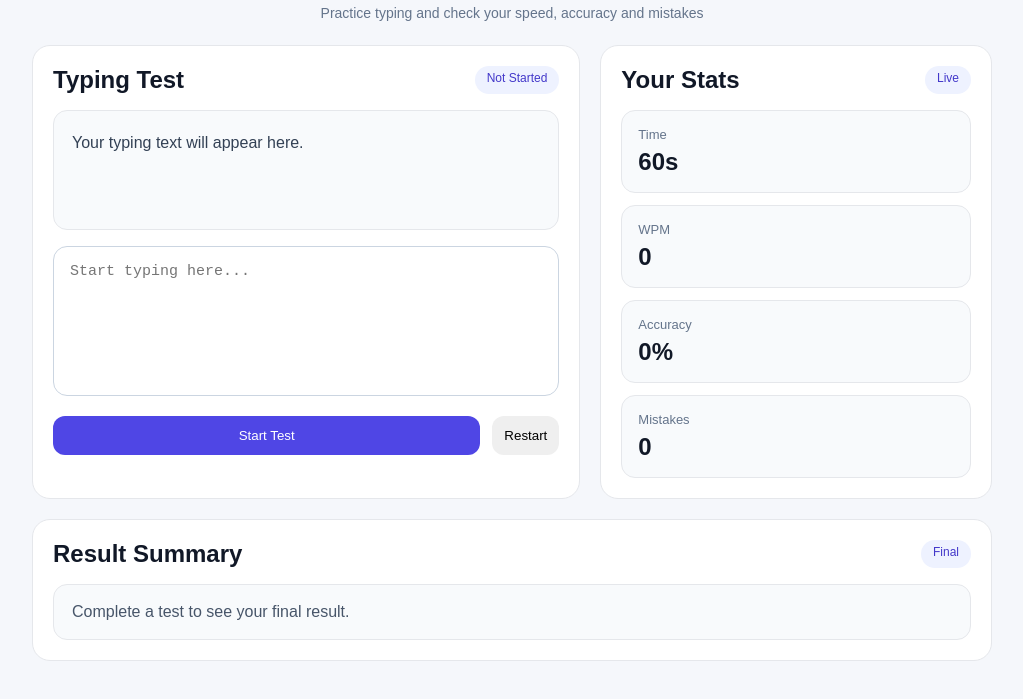
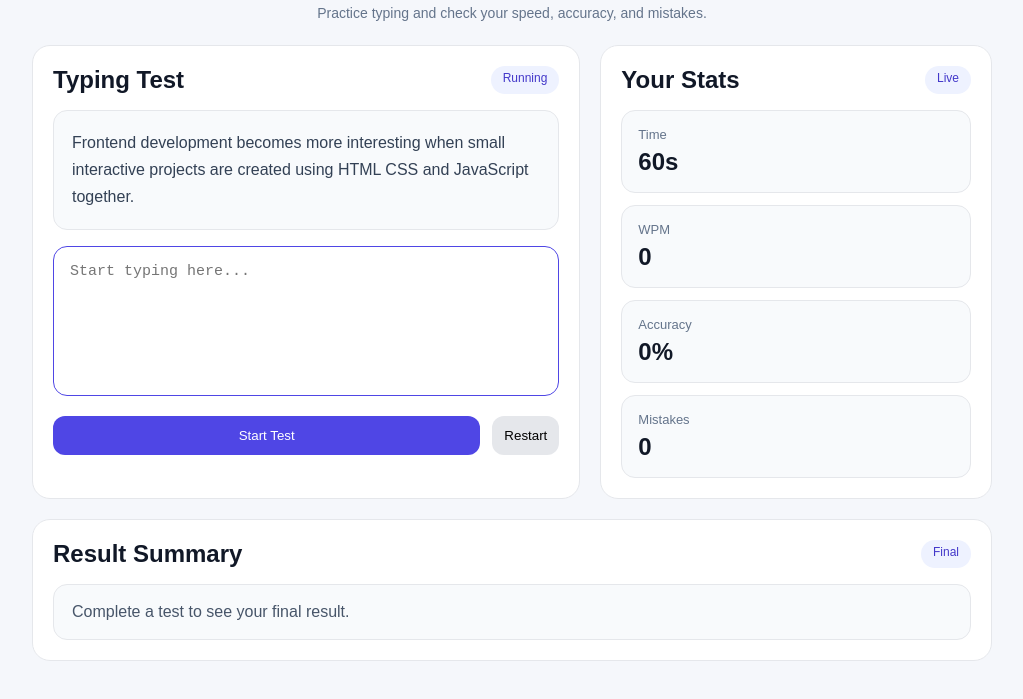
Before and after one commit to architraj99/Typing-Speed-Tester, a plain HTML site: page index.html in a window 1280 px wide. Both pictures are taken after a click on the button "Start Test". Shown: the part 65-764 px from the top of the page, without its empty margins (128-1151 px from the left). Drawn offline with Linux system fonts and the light colour scheme.

Commit message:
Added random typing text system
Added multiple typing paragraphs and random text

The typing test now loads a different para each time the user starts or restarts the test...

```diff
--- a/index.html
+++ b/index.html
@@ -12,7 +12,7 @@
 
         <header class="hero-section">
             <h1>Typing Speed Tester</h1>
-            <p>Practice typing and check your speed, accuracy and mistakes</p>
+            <p>Practice typing and check your speed, accuracy, and mistakes.</p>
         </header>
 
         <main class="main-layout">
@@ -24,7 +24,7 @@
                     <span id="testStatus">Not Started</span>
                 </div>
 
-                <div class="text-box" id="testBox">
+                <div class="text-box" id="textBox">
                     Your typing text will appear here.
                 </div>
 
@@ -32,7 +32,7 @@
 
                 <div class="button-row">
                     <button id="startBtn">Start Test</button>
-                    <button id="resetBtn">Restart</button>
+                    <button id="restartBtn">Restart</button>
                 </div>
 
             </section>
@@ -57,14 +57,11 @@
                     </div>
 
                     <div class="stat-box">
-
                         <span>Accuracy</span>
                         <strong id="accuracyValue">0%</strong>
-
                     </div>
 
                     <div class="stat-box">
-
                         <span>Mistakes</span>
                         <strong id="mistakeValue">0</strong>
                     </div>
--- a/script.js
+++ b/script.js
@@ -13,10 +13,71 @@ let mistakeValue = document.getElementById("mistakeValue");
 
 let resultBox = document.getElementById("resultBox");
 
-startBtn.onclick = function() {
+let paragraphs = [
+
+    "Typing regularly can improve focus and help build better keyboard accuracy over time for everyday computer usage.",
+
+    "Frontend development becomes more interesting when small interactive projects are created using HTML CSS and JavaScript together.",
+
+    "Practicing typing speed daily helps increase productivity and allows users to write faster with fewer mistakes.",
+
+    "Building simple browser based tools is one of the best ways to improve problem solving and JavaScript understanding.",
+
+    "Consistency matters more than perfection because regular practice slowly improves typing confidence and speed naturally."
+
+];
+
+let currentText = "";
+
+function loadRandomText() {
+
+    let randomIndex =
+        Math.floor(Math.random() * paragraphs.length);
+
+    currentText = paragraphs[randomIndex];
+
+    textBox.innerText = currentText;
+
+}
+
+function resetTest() {
+
+    typingInput.value = "";
+
+    typingInput.disabled = true;
+
+    timeValue.innerText = "60s";
+
+    wpmValue.innerText = "0";
+
+    accuracyValue.innerText = "0%";
+
+    mistakeValue.innerText = "0";
+
+    testStatus.innerText = "Not Started";
+
+    resultBox.innerText = "Complete a test to see your final result.";
+
+}
+
+startBtn.onclick = function () {
+
+    loadRandomText();
+
+    typingInput.disabled = false;
+
+    typingInput.focus();
+
+    testStatus.innerText = "Running";
 
 };
 
-restartBtn.onclick = function() {
+restartBtn.onclick = function () {
+
+    loadRandomText();
+
+    resetTest();
 
 };
+
+resetTest();
```
